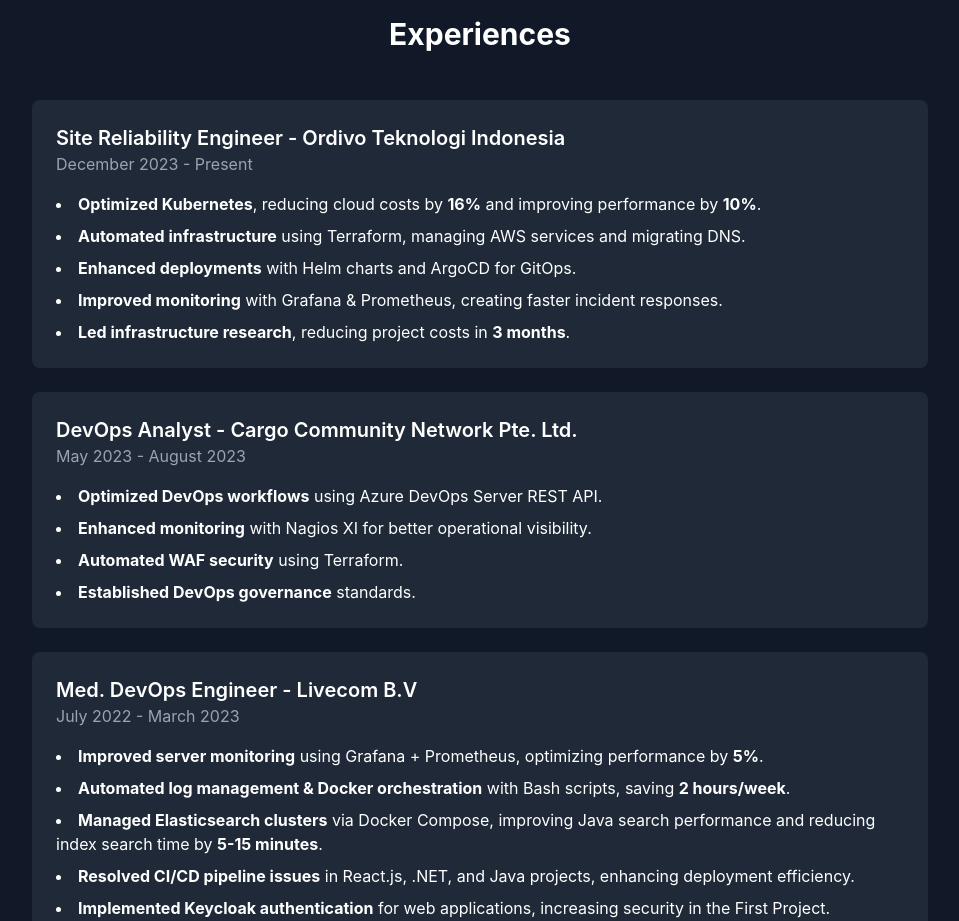
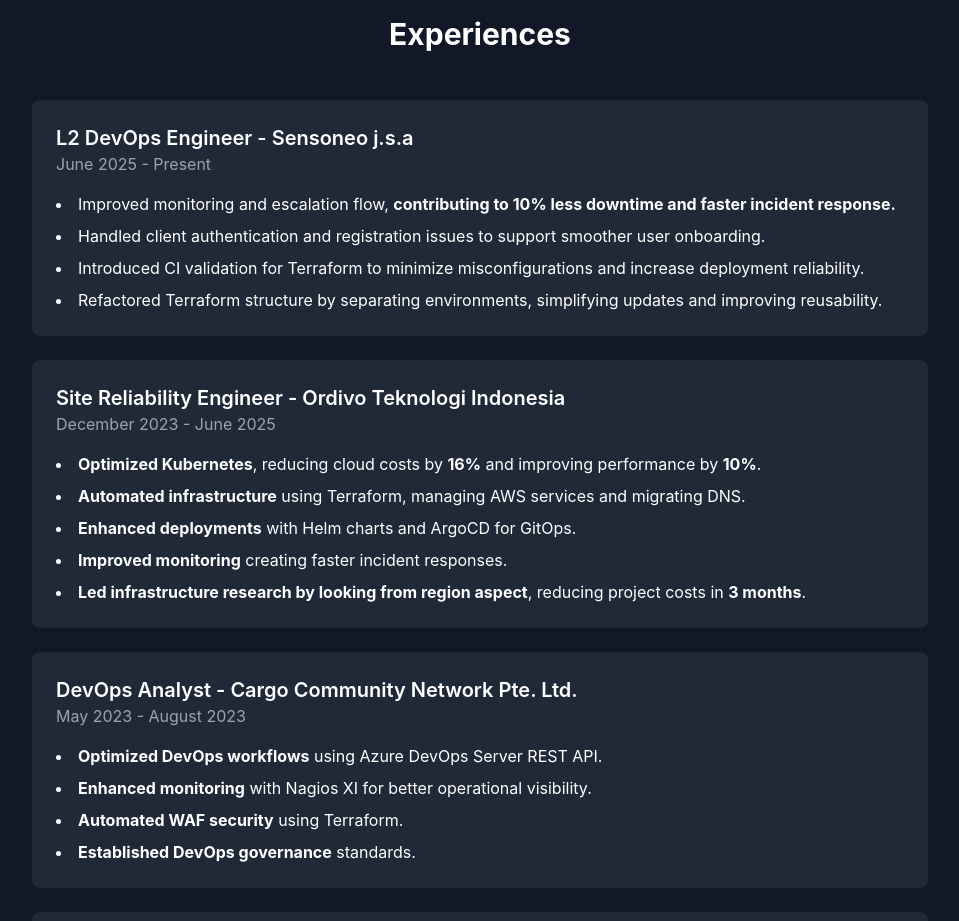
Before and after one commit to rizkyfaza20/resume-website-v2.1, a Next.js app: page / in a window 1280 px wide. Shown: the part 1680-2601 px from the top of the page, without its empty margins (160-1119 px from the left). Built offline with nearby package versions, Linux system fonts and the light colour scheme.

Commit message:
chore: update new experience in the list

```diff
--- a/app/page.tsx
+++ b/app/page.tsx
@@ -150,14 +150,24 @@
             <h2 className="text-3xl font-bold mb-8 text-center sticky top-0 bg-gray-900 py-4">Experiences</h2>
             <div className="space-y-6">
               <div className="bg-gray-800 p-6 rounded-lg">
+                <h3 className="text-xl font-semibold">L2 DevOps Engineer - Sensoneo j.s.a</h3>
+                <p className="text-gray-400 mb-4">June 2025 - Present</p>
+                <ul className="list-disc list-inside space-y-2">
+                  <li>Improved monitoring and escalation flow, <b>contributing to 10% less downtime and faster incident response.</b></li>
+                  <li>Handled client authentication and registration issues to support smoother user onboarding.</li>
+                  <li>Introduced CI validation for Terraform to minimize misconfigurations and increase deployment reliability.</li>
+                  <li>Refactored Terraform structure by separating environments, simplifying updates and improving reusability.</li>
+                </ul>
+              </div>
+              <div className="bg-gray-800 p-6 rounded-lg">
                 <h3 className="text-xl font-semibold">Site Reliability Engineer - Ordivo Teknologi Indonesia</h3>
-                <p className="text-gray-400 mb-4">December 2023 - Present</p>
+                <p className="text-gray-400 mb-4">December 2023 - June 2025</p>
                 <ul className="list-disc list-inside space-y-2">
                   <li><b>Optimized Kubernetes</b>, reducing cloud costs by <b>16%</b> and improving performance by <b>10%</b>.</li>
                   <li><b>Automated infrastructure</b> using Terraform, managing AWS services and migrating DNS.</li>
                   <li><b>Enhanced deployments</b> with Helm charts and ArgoCD for GitOps.</li>
-                  <li><b>Improved monitoring</b> with Grafana & Prometheus, creating faster incident responses.</li>
-                  <li><b>Led infrastructure research</b>, reducing project costs in <b>3 months</b>.</li>
+                  <li><b>Improved monitoring</b> creating faster incident responses.</li>
+                  <li><b>Led infrastructure research by looking from region aspect</b>, reducing project costs in <b>3 months</b>.</li>
                 </ul>
               </div>
               <div className="bg-gray-800 p-6 rounded-lg">
```
